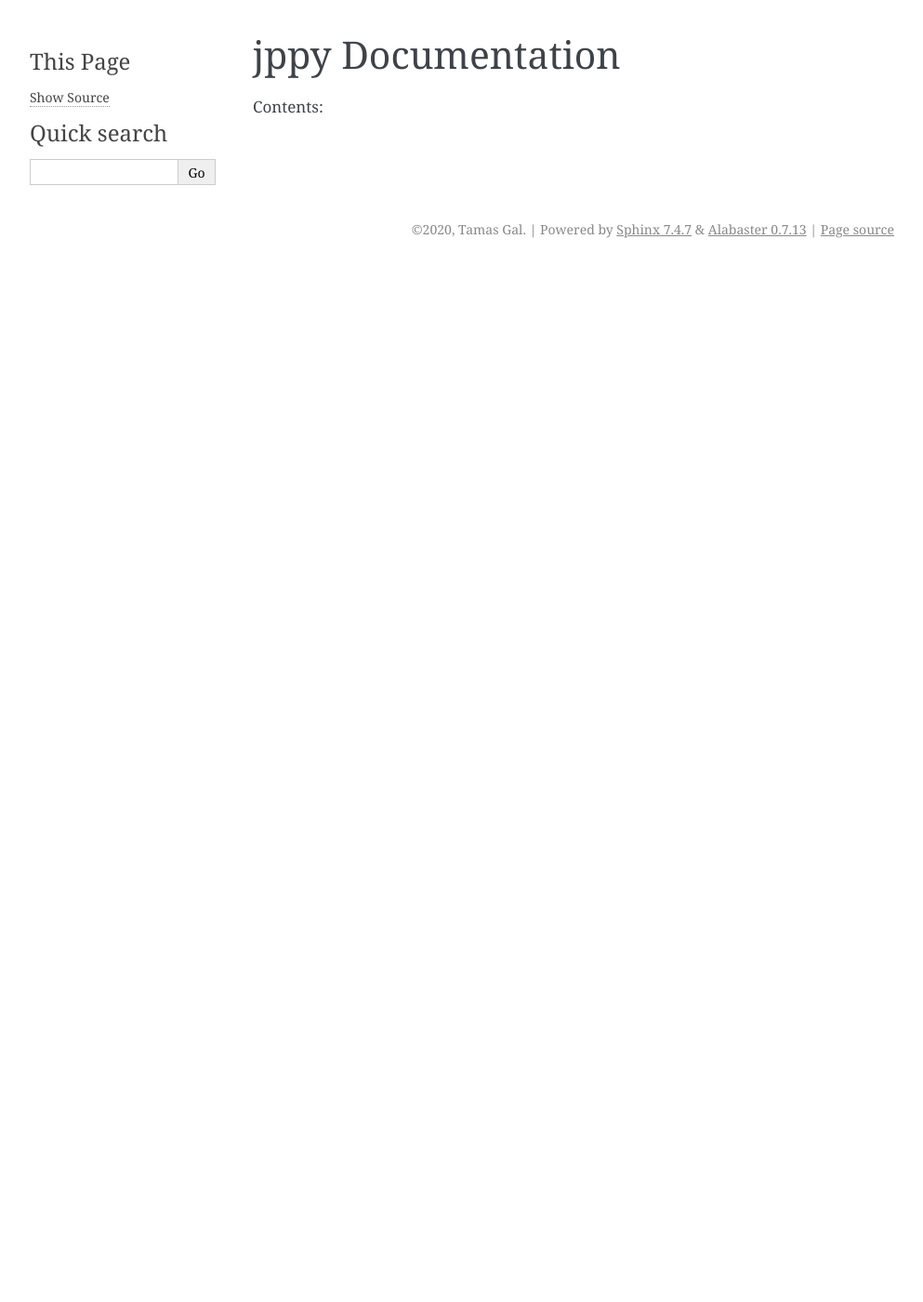
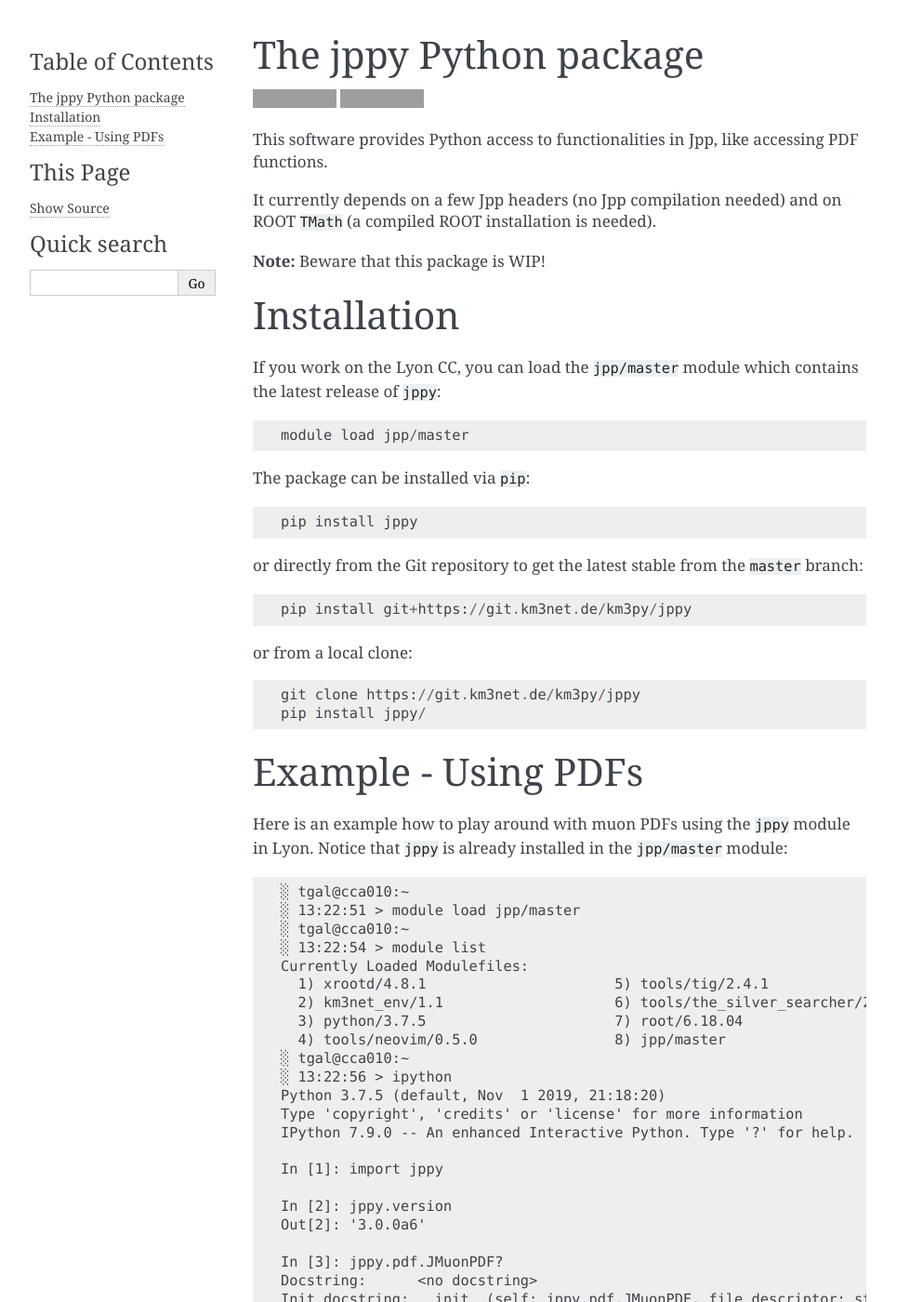
Before and after one commit to KM3NeT/jppy, a Sphinx documentation site: the page built from docs/index.rst, in a window 1280 px wide and 1400 px high. Shown: the whole window at 93% size, without its empty margins (148-1141 px from the left). Built offline with Sphinx 7.4.7, drawn with Linux system fonts in a browser that asks for light colours; the version number could not be read and is left out; some of the changed text lies outside the part shown; grey boxes are pictures that could not be loaded.

Commit message:
Fix docs

```diff
--- a/docs/conf.py
+++ b/docs/conf.py
@@ -65,7 +65,7 @@ author = u'Tamas Gal'
 # The short X.Y version.
 version = jppy.version
 # The full version, including alpha/beta/rc tags.
-release = ujppy.version
+release = jppy.version
 
 # The language for content autogenerated by Sphinx. Refer to documentation
 # for a list of supported languages.
--- a/docs/index.rst
+++ b/docs/index.rst
@@ -1,5 +1,4 @@
-jppy Documentation
-============================
+.. include:: ../README.rst
 
 Contents:
 
```
